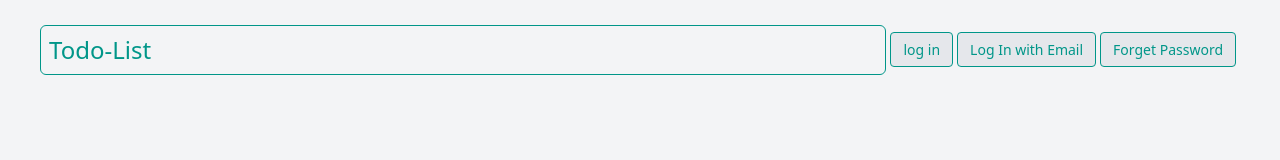
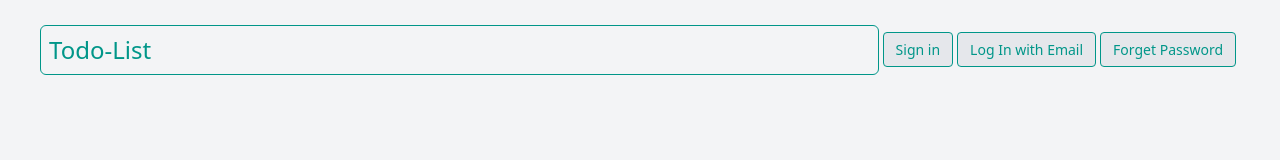
Before and after one commit to TodoListHub/TL-Front, a Next.js app: page /forget-password in a window 1280 px wide. Shown: the top 160 px of the page. Built offline with nearby package versions, Linux system fonts and the light colour scheme; what @mui/material-nextjs would draw is missing.

Commit message:
this commit for some bug that fixed

```diff
--- a/src/app/forget-password/page.tsx
+++ b/src/app/forget-password/page.tsx
@@ -1,4 +1,3 @@
-import { TextField } from "@mui/material";
 import Navbar from "../login/component/Navbar";
 import ForgetPasswordFrame from "./component/ForgetPasswordFrame";
 
@@ -7,7 +6,7 @@ export default function ForgetPasswordMainFrame(){
 
     return(
         <div className="w-screen h-screen bg-gray-100 flex flex-col items-center">
-            <Navbar option1="log in " />
+            <Navbar option1="Sign in " />
             <ForgetPasswordFrame />
 
         </div>
```
Also changed, not shown: 1 other file (tests, documents, lock files or other folders).
